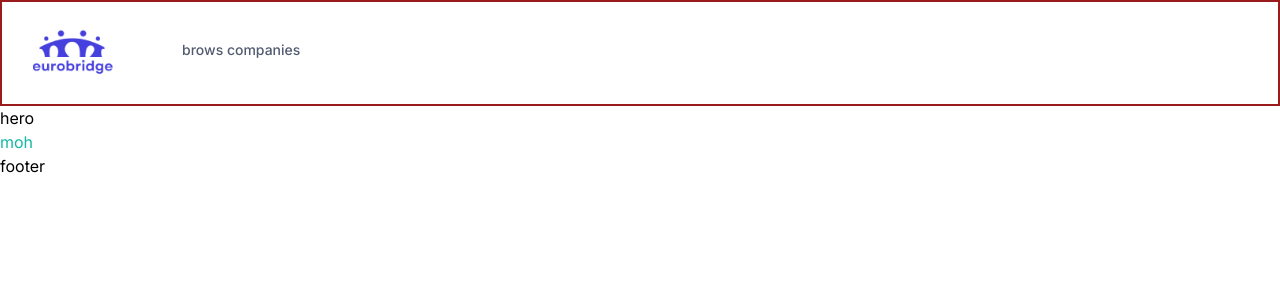
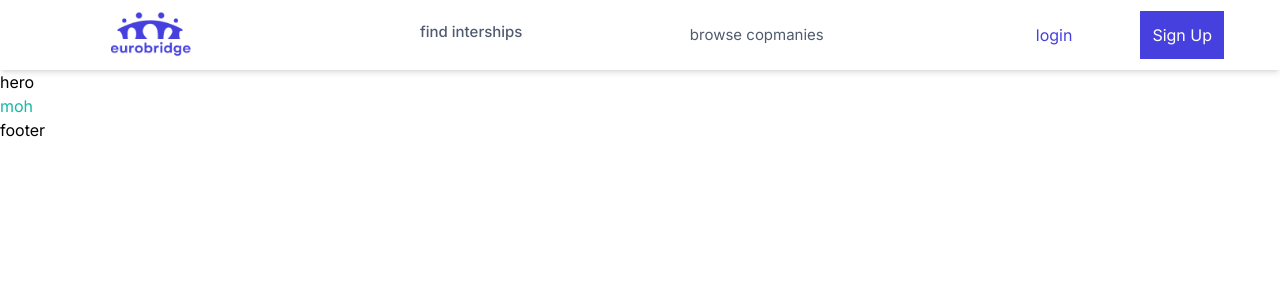
Before and after one commit to lostyoru/euro-bridge-front, a Next.js app: page / in a window 1280 px wide. Shown: the top 300 px of the page. Built offline with nearby package versions, Linux system fonts and the light colour scheme.

Commit message:
comitted changes

```diff
--- a/app/_components/Navbar.tsx
+++ b/app/_components/Navbar.tsx
@@ -1,23 +1,44 @@
 import Link from "next/link";
-import Image from 'next/image'; // Import if using Next.js 10 or below
+import Image from "next/image"; // Import if using Next.js 10 or below
 
 const Navbar = () => {
   return (
-    <nav className="border-2 border-red-800 flexBetween gap-12 relative  py-5 max-container">
-      <div className="flex-1 flexStart gap-10 " >
-      <Link href="/">
+    <nav className="shadow-md flexBetween gap-12 relative  py-1 max-container">
+      <div className="flexBetween ml-20">
+        <Link href="/" className="mr-10">
           <Image src="/eurobridg.jpg" alt="logo" width={140} height={29} />
         </Link>
 
-        <ul className=" h-full gap-12 xl:flex hidden text-small ">
-           < a  className="regular-16 text-[#515B6F] flex justify-center cursor-pointer pb-1.5 transition-all hover:text-[#4640DE] " href="/">
-           brows companies
-          </a>
-
+        <ul className=" h-full flex text-small ml-16  ">
+          <Link
+            className=" text-[15px] regular-16 text-[#515B6F] flex justify-center cursor-pointer pb-1.5 transition-all hover:text-[#4640DE] ml-24"
+            href="/"
+          >
+            find interships
+          </Link>
         </ul>
       </div>
-
-
+      <div className="flexBetween mr-18">
+        <ul className=" h-full  flex mr-16   ">
+          <Link
+            className=" mr-24 text-[15px] regular-16 text-[#515B6F] flex justify-center cursor-pointer transition-all hover:text-[#4640DE] "
+            href="/"
+          >
+            browse copmanies
+          </Link>
+        </ul>
+        <div className="flex justify-around   ">
+          <button type="button" className="p-3 text-[#4640DE] ml-10 ">
+            login
+          </button>
+          <button
+            type="button"
+            className=" p-3 text-[#FFFFFF]  bg-[#4640DE] mr-14 ml-14"
+          >
+            Sign Up
+          </button>
+        </div>
+      </div>
     </nav>
   );
 };
```
